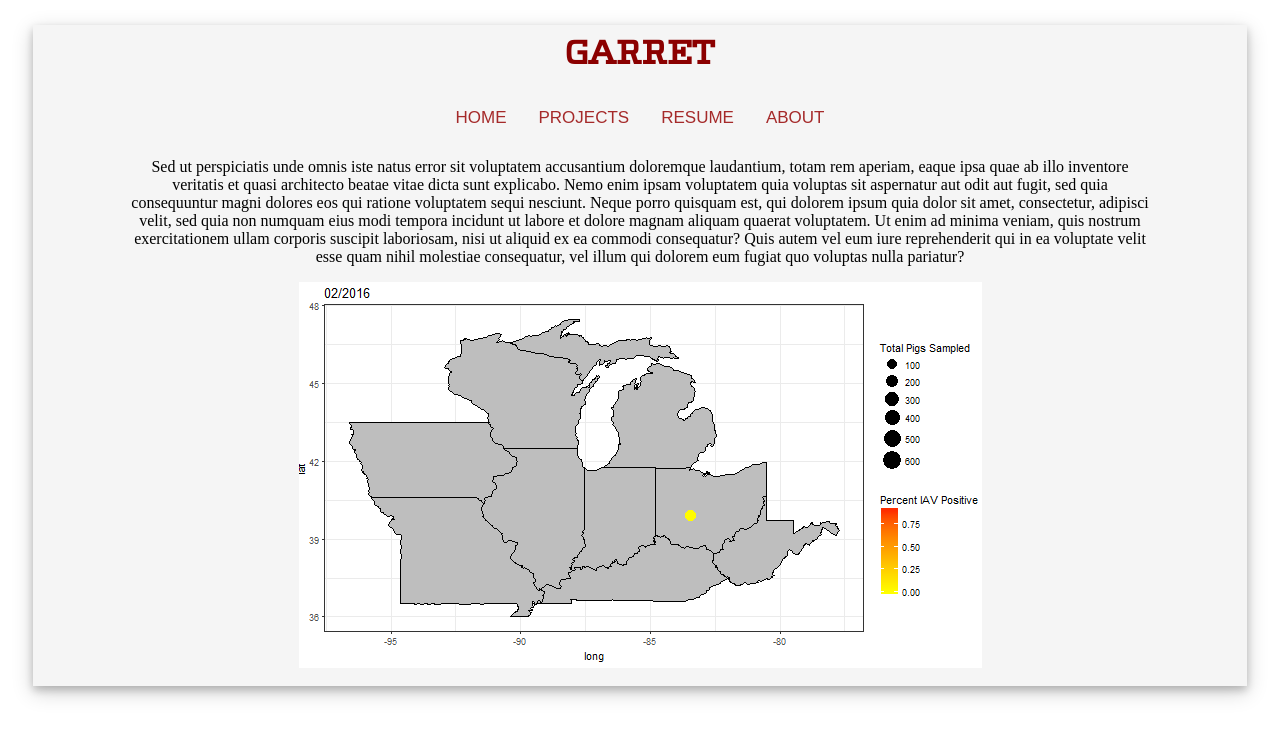
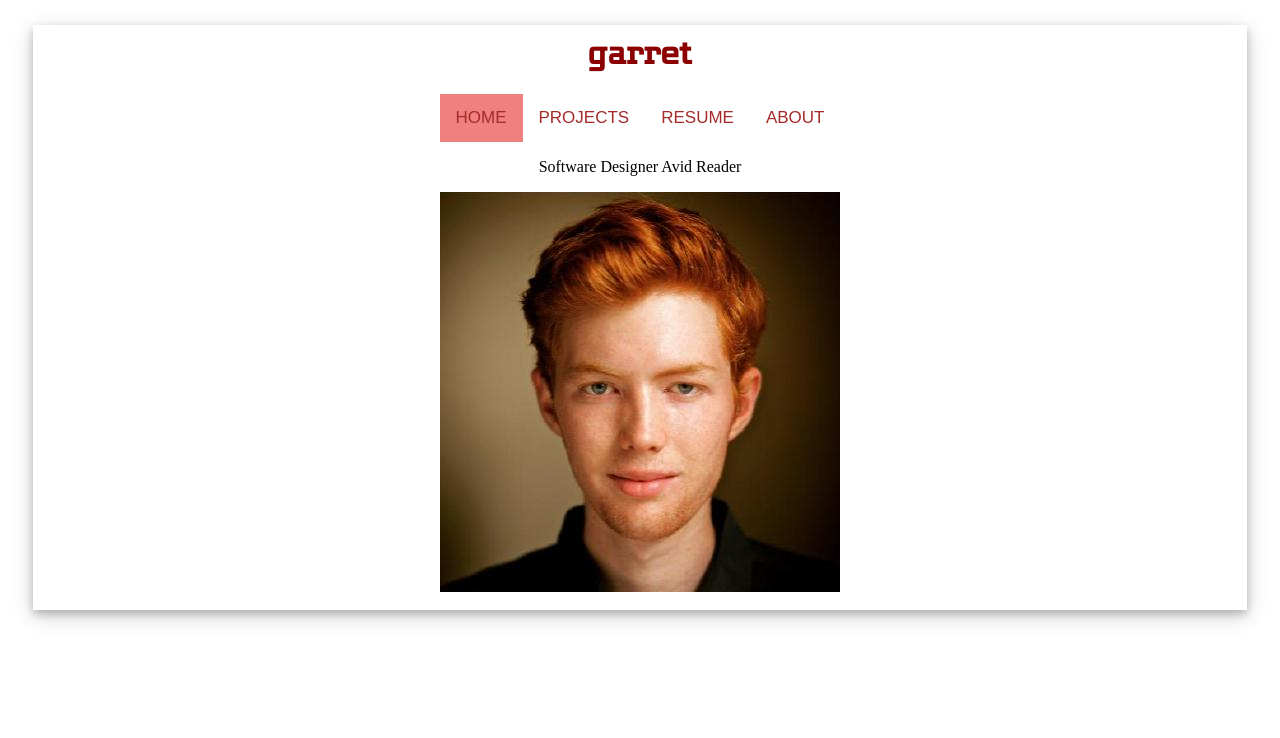
Before and after one commit to GarretKern/personal-website-old, a plain HTML site: page index.html in a window 1280 px wide. Drawn offline with Linux system fonts and the light colour scheme.

Commit message:
planning

```diff
--- a/index.html
+++ b/index.html
@@ -6,11 +6,11 @@
 <body><div id = all>
 
   <div id = "header">
-    <h1> GARRET </h1>
+    <h1> garret </h1>
   </div>
 
   <div class="tab">
-    <button class="tablinks" onclick="openCity(event, 'Tokyo')">HOME</button>
+    <button class="tablinks active" onclick="openCity(event, 'Tokyo')">HOME</button>
     <button class="tablinks" onclick="openCity(event, 'London')">PROJECTS</button>
     <button class="tablinks" onclick="openCity(event, 'Paris')">RESUME</button>
     <button class="tablinks" onclick="openCity(event, 'Tokyo')">ABOUT</button>
@@ -24,10 +24,11 @@
 
   <div id = "content">
     <p>
-      Sed ut perspiciatis unde omnis iste natus error sit voluptatem accusantium doloremque laudantium, totam rem aperiam, eaque ipsa quae ab illo inventore veritatis et quasi architecto beatae vitae dicta sunt explicabo. Nemo enim ipsam voluptatem quia voluptas sit aspernatur aut odit aut fugit, sed quia consequuntur magni dolores eos qui ratione voluptatem sequi nesciunt. Neque porro quisquam est, qui dolorem ipsum quia dolor sit amet, consectetur, adipisci velit, sed quia non numquam eius modi tempora incidunt ut labore et dolore magnam aliquam quaerat voluptatem. Ut enim ad minima veniam, quis nostrum exercitationem ullam corporis suscipit laboriosam, nisi ut aliquid ex ea commodi consequatur? Quis autem vel eum iure reprehenderit qui in ea voluptate velit esse quam nihil molestiae consequatur, vel illum qui dolorem eum fugiat quo voluptas nulla pariatur?
+      Software Designer
+      Avid Reader
     </p>
 
-    <img src="pigs.gif" alt="alternative text" scale="0">
+    <img src="profile.jpg" alt="alternative text" scale="0">
     <br><br>
   </div></div>
 </body>
--- a/style.css
+++ b/style.css
@@ -16,7 +16,7 @@ h1 {
 
 #all{
   box-shadow: 0 4px 8px 0 rgba(0, 0, 0, 0.2), 0 6px 20px 0 rgba(0, 0, 0, 0.19);
-  background-color: WhiteSmoke;
+  /*background-color: WhiteSmoke;*/
   margin-left: 2%;
   margin-right: 2%;
   margin-top: 2%;
@@ -53,12 +53,12 @@ h1 {
 
 /* Change background color of buttons on hover */
 .tab button:hover {
-    background-color: #FFB6C1;
+    background-color: lightpink;
 }
 
 /* Create an active/current tablink class */
 .tab button.active {
-    background-color: #ccc;
+    background-color: lightcoral;
 }
 
 /* Style the tab content */
```
Also changed, not shown: profile.jpg (added).
